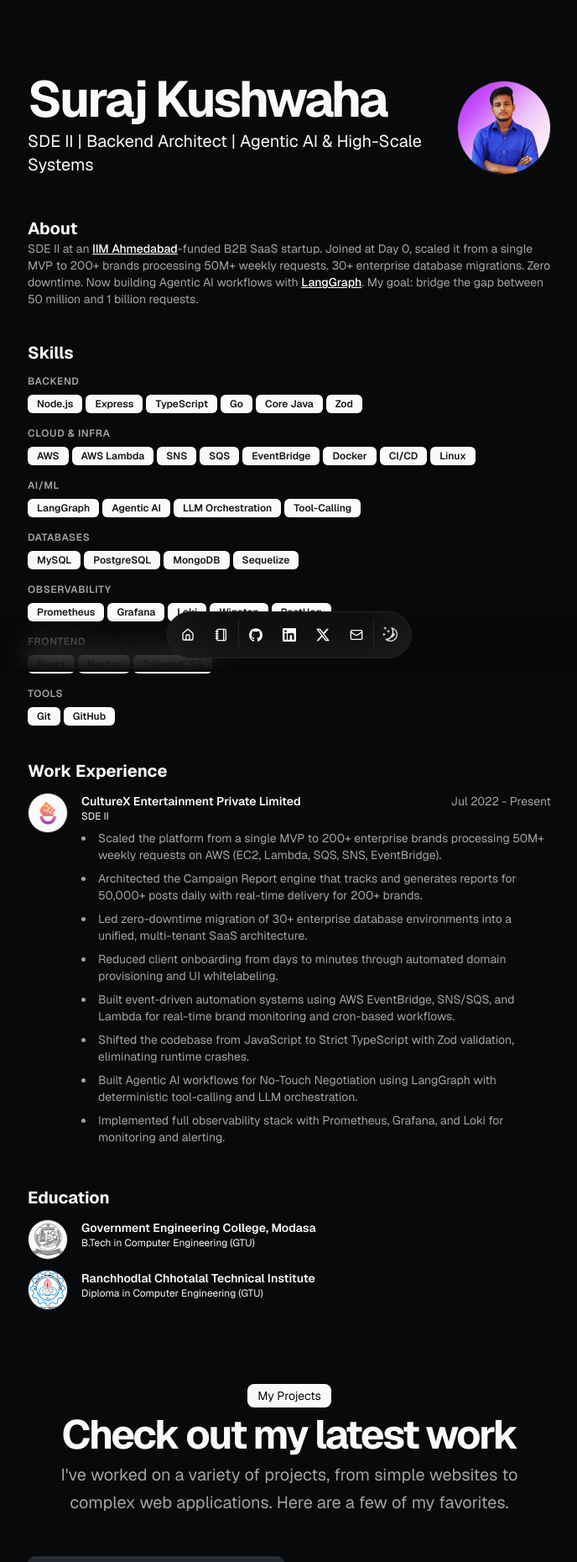
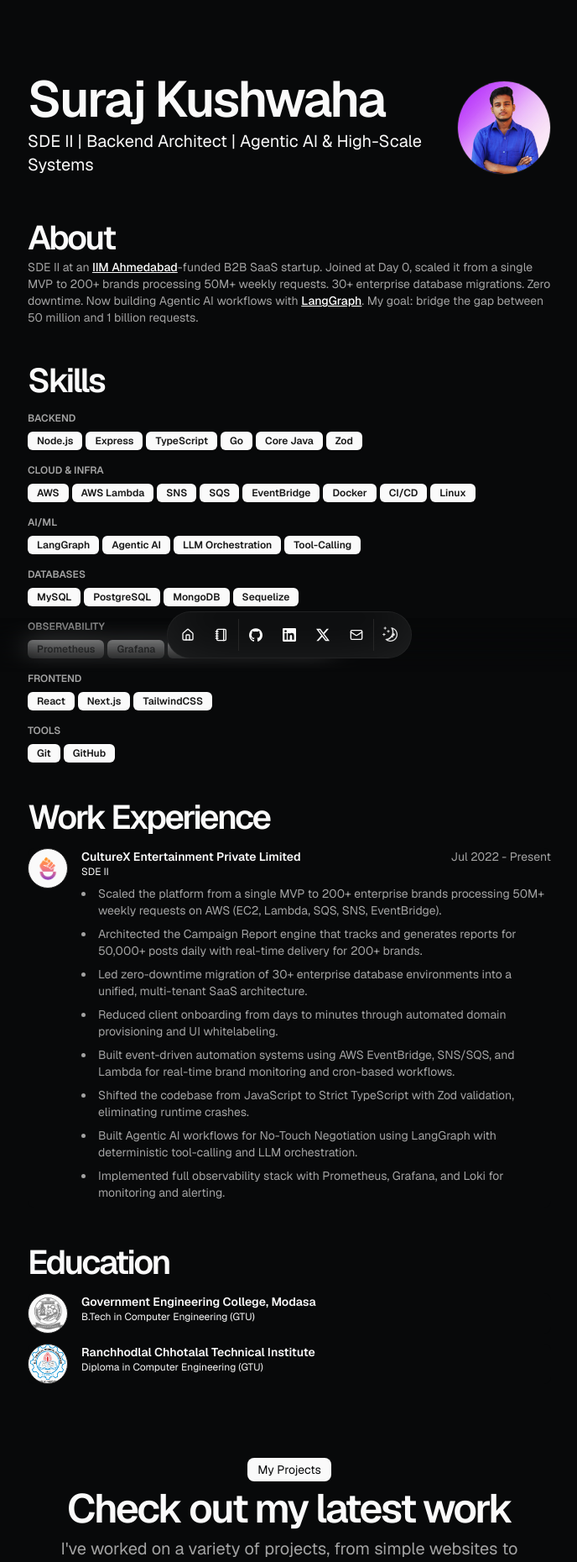
Before and after one commit to surajkuushwaha/surajkuushwaha, a Next.js app: page / in a window 1280 px wide. Shown: the top 1860 px of the page at 84% size, without its empty margins (295-983 px from the left). Built offline with nearby package versions, Linux system fonts and the light colour scheme.

Commit message:
feat: update page.tsx headings to Geist design tokens — semibold weight and tight tracking

```diff
--- a/src/app/page.tsx
+++ b/src/app/page.tsx
@@ -20,7 +20,7 @@ export default function Page() {
                         <div className="flex-col flex flex-1 space-y-1.5">
                             <BlurFadeText
                                 delay={BLUR_FADE_DELAY}
-                                className="text-3xl font-bold tracking-tighter sm:text-5xl xl:text-6xl/none"
+                                className="text-3xl font-semibold tracking-display sm:text-5xl xl:text-6xl/none"
                                 yOffset={8}
                                 text={DATA.name}
                             />
@@ -44,7 +44,7 @@ export default function Page() {
             </section>
             <section id="about">
                 <BlurFade delay={BLUR_FADE_DELAY * 3}>
-                    <h2 className="text-xl font-bold">About</h2>
+                    <h2 className="text-[40px] font-semibold tracking-heading leading-tight">About</h2>
                 </BlurFade>
                 <BlurFade delay={BLUR_FADE_DELAY * 4}>
                     <Markdown className="prose max-w-full text-pretty font-sans text-sm text-muted-foreground dark:prose-invert">
@@ -55,7 +55,7 @@ export default function Page() {
             <section id="skills">
                 <div className="flex min-h-0 flex-col gap-y-3">
                     <BlurFade delay={BLUR_FADE_DELAY * 5}>
-                        <h2 className="text-xl font-bold">Skills</h2>
+                        <h2 className="text-[40px] font-semibold tracking-heading leading-tight">Skills</h2>
                     </BlurFade>
                     <div className="flex flex-col gap-y-4">
                         {Object.entries(DATA.skills).map(
@@ -68,7 +68,7 @@ export default function Page() {
                                     }
                                 >
                                     <div className="flex flex-col gap-y-2">
-                                        <span className="text-xs font-semibold text-muted-foreground uppercase tracking-wider">
+                                        <span className="text-xs font-semibold text-muted-foreground uppercase tracking-normal">
                                             {category}
                                         </span>
                                         <div className="flex flex-wrap gap-1">
@@ -88,7 +88,7 @@ export default function Page() {
             <section id="work">
                 <div className="flex min-h-0 flex-col gap-y-3">
                     <BlurFade delay={BLUR_FADE_DELAY * 7}>
-                        <h2 className="text-xl font-bold">Work Experience</h2>
+                        <h2 className="text-[40px] font-semibold tracking-heading leading-tight">Work Experience</h2>
                     </BlurFade>
                     {DATA.work.length > 0
                         ? DATA.work.map((work, id) => (
@@ -117,7 +117,7 @@ export default function Page() {
             <section id="education">
                 <div className="flex min-h-0 flex-col gap-y-3">
                     <BlurFade delay={BLUR_FADE_DELAY * 9}>
-                        <h2 className="text-xl font-bold">Education</h2>
+                        <h2 className="text-[40px] font-semibold tracking-heading leading-tight">Education</h2>
                     </BlurFade>
                     {DATA.education.map((education, id) => (
                         <BlurFade
@@ -145,7 +145,7 @@ export default function Page() {
                                 <div className="inline-block rounded-lg bg-foreground text-background px-3 py-1 text-sm">
                                     My Projects
                                 </div>
-                                <h2 className="text-3xl font-bold tracking-tighter sm:text-5xl">
+                                <h2 className="text-3xl font-semibold tracking-display sm:text-5xl">
                                     Check out my latest work
                                 </h2>
                                 <p className="text-muted-foreground md:text-xl/relaxed lg:text-base/relaxed xl:text-xl/relaxed">
@@ -186,7 +186,7 @@ export default function Page() {
                             <div className="inline-block rounded-lg bg-foreground text-background px-3 py-1 text-sm">
                                 Contact
                             </div>
-                            <h2 className="text-3xl font-bold tracking-tighter sm:text-5xl">
+                            <h2 className="text-3xl font-semibold tracking-display sm:text-5xl">
                                 Let&apos;s build something at scale.
                             </h2>
                             <p className="mx-auto max-w-[600px] text-muted-foreground md:text-xl/relaxed lg:text-base/relaxed xl:text-xl/relaxed">
```
